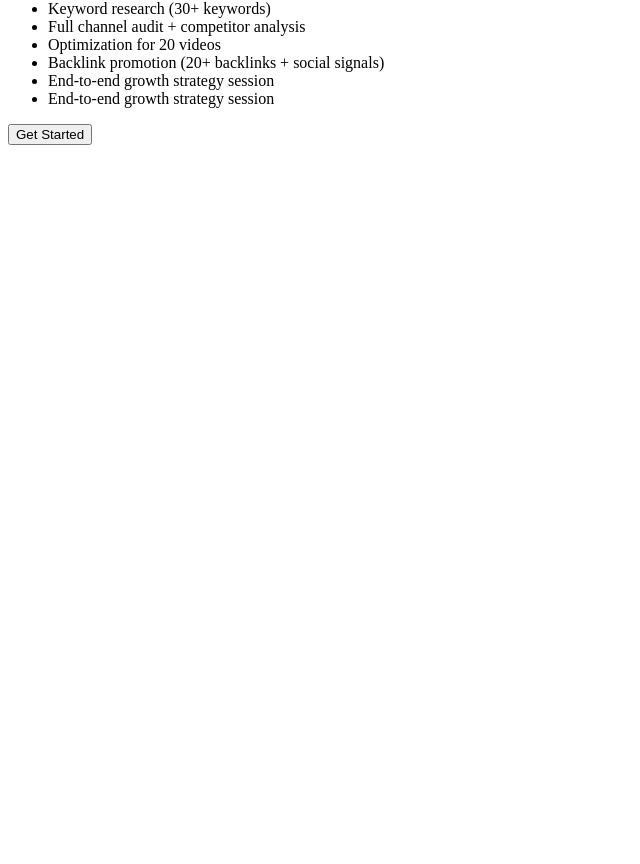
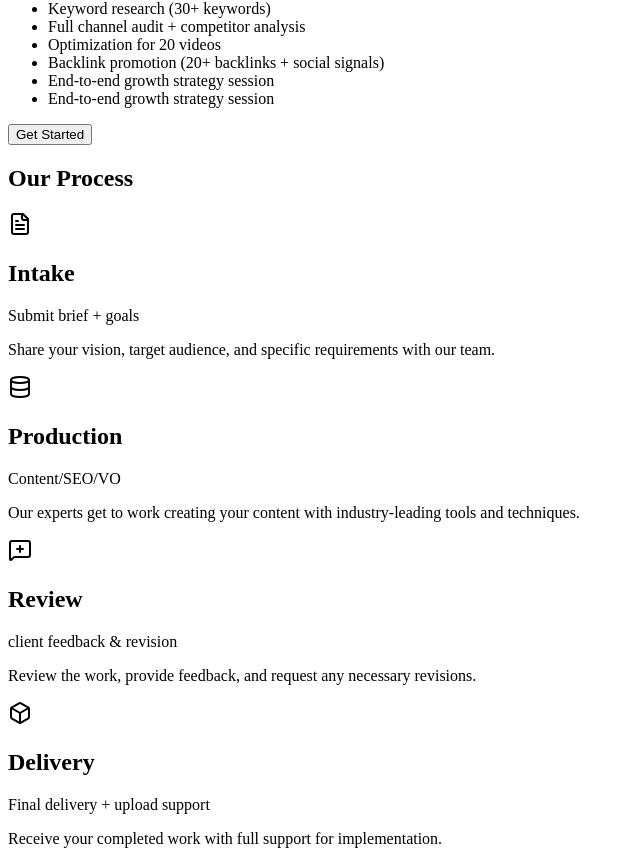
Before and after one commit to Webgenius0/flipinten-next-frontend, a Next.js app: page /Landing/YTCServicesPage in a window 1280 px wide. Shown: the part 1831-2695 px from the top of the page, without its empty margins (0-640 px from the left). Before the commit the page ends 1984 px from the top, so only its background shows below. Built offline with nearby package versions, Linux system fonts and the light colour scheme.

Commit message:
feat: process section created

```diff
--- /dev/null
+++ b/src/components/ServicesComponents/ProcessesSection.jsx
@@ -0,0 +1,28 @@
+import React from 'react';
+import CommonSection from '../common/CommonSection/CommonSection';
+import SectionHeading from '../common/CommonSection/SectionHeading';
+import { processData } from '@/data/processData';
+import ProcessCard from '../common/Cards/ProcessCard';
+
+const ProcessesSection = () => {
+    return (
+        <CommonSection>
+            <SectionHeading
+            title={"Our Process"}
+            />
+
+
+
+            {/* procedures container  */}
+            <div className='grid grid-cols-4 gap-10 mt-10'>
+                {
+                    processData?.map((item, idx) => {
+                        return <ProcessCard key={idx} process={item} />
+                    })
+                }
+            </div>
+        </CommonSection>
+    );
+};
+
+export default ProcessesSection;
--- /dev/null
+++ b/src/components/common/Cards/ProcessCard.jsx
@@ -0,0 +1,21 @@
+import React from "react";
+
+const ProcessCard = ({ process }) => {
+  const { icon: Icon, label, feature, details } = process;
+  return (
+    <div className=" group text-center p-6 shadow-[0_0_16px_0_rgba(134,134,134,0.15)] rounded-2xl border-b-2 hover:bg-primary hover:border-neutral hover:scale-105 hoer:border-neutral transition-all duration-200 border-primary">
+      <div className="mx-auto group-hover:bg-white/20 group-hover:text-neutral text-primary bg-primary/20 w-14 h-14 flex items-center justify-center rounded-full  transition-colors duration-200">
+        <Icon />
+      </div>
+      <h2 className="mt-6 mb-2 text-2xl font-semibold text-color-primary  group-hover:text-neutral transition-colors duration-200 ">
+        {label}
+      </h2>
+      <p className="group-hover:text-neutral font-semibold text-color-primary mb-4  transition-colors duration-200">{feature}</p>
+      <p className="text-sm text-neutral500 group-hover:text-neutral transition-colors duration-200 ">
+        {details}
+      </p>
+    </div>
+  );
+};
+
+export default ProcessCard;
--- /dev/null
+++ b/src/data/processData.js
@@ -0,0 +1,34 @@
+import { Box, Database, FileText, MessageSquarePlus } from "lucide-react";
+
+const processData = [
+  {
+    label: "Intake",
+    icon: FileText,
+    feature: "Submit brief + goals",
+    details:
+      "Share your vision, target audience, and specific requirements with our team.",
+  },
+  {
+    label: "Production",
+    icon: Database,
+    feature: "Content/SEO/VO",
+    details:
+      "Our experts get to work creating your content with industry-leading tools and techniques.",
+  },
+  {
+    label: "Review",
+    icon: MessageSquarePlus,
+    feature: "client feedback & revision",
+    details:
+      "Review the work, provide feedback, and request any necessary revisions.",
+  },
+  {
+    label: "Delivery",
+    icon: Box,
+    feature: "Final delivery + upload support",
+    details:
+      "Receive your completed work with full support for implementation.",
+  },
+];
+
+export { processData };
--- a/src/pages/Landing/YTCServicesPage.jsx
+++ b/src/pages/Landing/YTCServicesPage.jsx
@@ -1,4 +1,5 @@
 import PackagesSection from "@/components/ServicesComponents/PackagesSection";
+import ProcessesSection from "@/components/ServicesComponents/ProcessesSection";
 import YTCServicesTabs from "@/components/ServicesComponents/YTCServicesTabs";
 import React from "react";
 
@@ -7,6 +8,7 @@ const YTCServicesPage = () => {
     <>
       <YTCServicesTabs />
       <PackagesSection />
+      <ProcessesSection />
     </>
   );
 };
```
